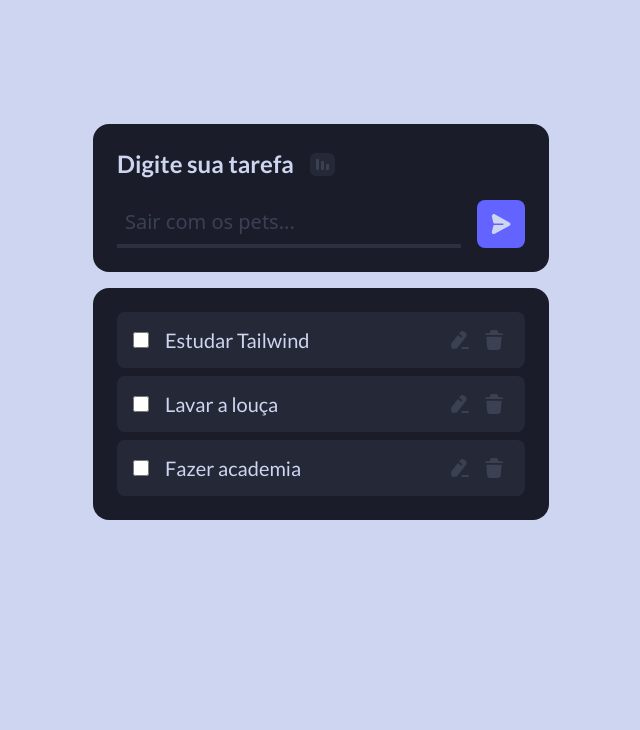
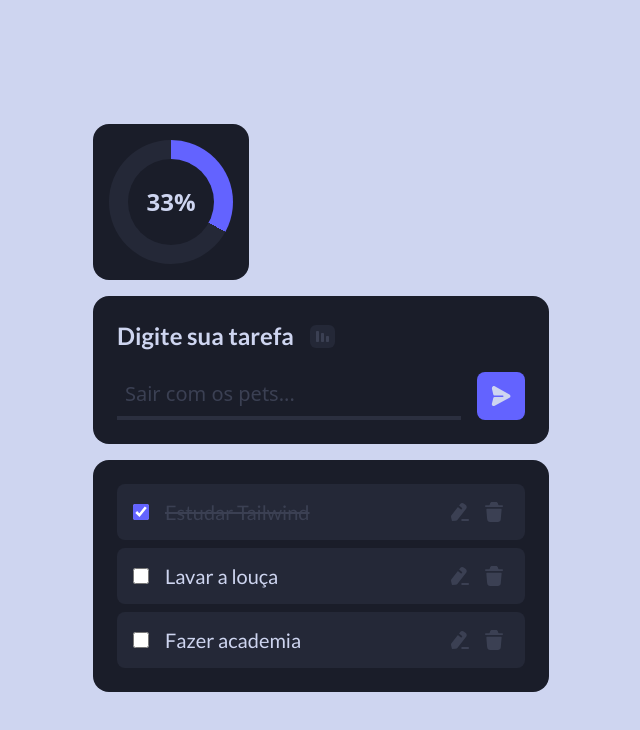
Before and after one commit to Alisson-Lima/tailwind_todo, a React (Vite) app: page / in a window 1280 px wide. Shown: the top 730 px of the page, without its empty margins (319-959 px from the left). Built offline with nearby package versions, Linux system fonts and the light colour scheme.

Commit message:
Organize types, change task structure, add progress graphic component without animation

```diff
--- a/src/App.tsx
+++ b/src/App.tsx
@@ -1,4 +1,5 @@
 import AddTask from './components/AddTask'
+import ProgressGraphic from './components/ProgressGraphic'
 import SistemMessage from './components/SistemMessage'
 import TasksTable from "./components/TasksTable"
 import MyContexts from './context/MyContexts'
@@ -11,6 +12,7 @@ function App(): React.ReactNode {
     >
       <div className="todo_container max-w-[456px] w-full relative flex-col flex gap-4 px-4 md:px-0 my-[124px]">
         <MyContexts>
+          <ProgressGraphic/>
           <SistemMessage/>
           <AddTask/>
           <TasksTable/>
--- a/src/components/AddTask/index.tsx
+++ b/src/components/AddTask/index.tsx
@@ -1,10 +1,11 @@
 import React, { useContext, useRef, useState } from 'react'
 import { useTaskContext } from '../../context/TaskContext'
 import { SistemMessageContext } from '../../context/SistemMessageContext'
+import { Task } from '../../types'
 
 const AddTask = () => {
 
-  const [task, setTask] = useState<string>("")
+  const [taskName, setTaskName] = useState<string>("")
   const {dispatch} = useTaskContext()
   const smContextValue = useContext(SistemMessageContext)
   const inputTask = useRef<HTMLInputElement | null>(null)
@@ -12,7 +13,7 @@ const AddTask = () => {
   const handleSubmit = (e: React.FormEvent<HTMLFormElement>): void => {
     e.preventDefault()
 
-    if(task.trim() === ""){
+    if(taskName.trim() === ""){
       smContextValue?.setSm({
         type: "ERROR",
         msg: "Você não pode adicionar uma tarefa vazia."
@@ -21,13 +22,20 @@ const AddTask = () => {
     }
 
     // Add task in tasks array...
+
+    const task: Task = {
+      content: taskName,
+      status: false
+    }
+
     dispatch({type: "ADD_TASK", payload: task})
     smContextValue?.setSm({type: "",msg: ""})
 
     if (inputTask.current) {
       inputTask.current.focus();
     }
-    setTask("")
+
+    setTaskName("")
 
   }
 
@@ -53,8 +61,8 @@ const AddTask = () => {
 
       <input
         ref={inputTask}
-        onChange={(e)=> setTask(e.target.value)}
-        value={task}
+        onChange={(e)=> setTaskName(e.target.value)}
+        value={taskName}
         type="text"
         placeholder="Sair com os pets..."
         className=" max-w-[344px] w-full p-2 text-lg md:text-xl bg-transparent border-b-4 border-gray-400 placeholder:text-gray-300 outline-none focus:border-purple transition-colors"
--- /dev/null
+++ b/src/components/ProgressGraphic/Circle.tsx
@@ -0,0 +1,19 @@
+import { ReactNode } from "react"
+
+type CircleProps = {
+    per: number
+    children: ReactNode
+}
+
+const Circle = ({per, children}: CircleProps) => {
+    return (
+        <div
+            style={{background: `conic-gradient(#6363ff ${per}%, #242837 0%)`, transition: 2+"s"}}
+            className="flex justify-center items-center w-[124px] h-[124px] rounded-full relative transition-colors"
+        >
+            {children}
+        </div>
+    )
+}
+
+export default Circle
--- /dev/null
+++ b/src/components/ProgressGraphic/index.tsx
@@ -0,0 +1,40 @@
+import { useEffect, useState } from "react"
+import { useTaskContext } from "../../context/TaskContext"
+import Circle from "./circle"
+
+const ProgressGraphic = () => {
+
+    const {tasks} = useTaskContext()
+    const [percentege, setPercentege] = useState<number>(0)
+
+    const getPercentege = () =>{
+
+        const total = tasks.length
+        const done = tasks.filter(tasks => tasks.status === true).length
+        const percentegeDone = (done / total) * 100
+        setPercentege(parseFloat(percentegeDone.toFixed(0)))
+
+    }
+
+    useEffect(()=>{
+        getPercentege()
+    }, [tasks])
+
+    useEffect(()=>{
+        getPercentege()
+    },[])
+
+
+
+    return (
+        <div className=" bg-gray-600 p-4 w-fit h-fit rounded-2xl">
+            <Circle per={percentege}>
+                <span className="text-2xl text-gray-100 font-bold bg-gray-600 w-[70%] h-[70%] rounded-full flex justify-center items-center">
+                    {percentege}%
+                </span>
+            </Circle>
+        </div>
+    )
+}
+
+export default ProgressGraphic
--- a/src/components/Task/index.tsx
+++ b/src/components/Task/index.tsx
@@ -3,18 +3,26 @@
 import { useContext, useState } from "react"
 import { useTaskContext } from "../../context/TaskContext"
 import { SistemMessageContext } from "../../context/SistemMessageContext"
+import { Task as TypeTask } from "../../types"
 
 type TaskProps = {
-  task: string
+  task: TypeTask
 }
 
 const Task = ({task}: TaskProps) => {
 
   const {dispatch} = useTaskContext()
   const [isEdit, setIsEdit] = useState<boolean>(false)
-  const [newTask, setNewtask] = useState<string>(task)
-  const [isCheck, setIsCheck] = useState<boolean>(false)
+  const [newTask, setNewtask] = useState<TypeTask>(task)
+  const [isCheck, setIsCheck] = useState<boolean>(task.status)
   const smContextValue = useContext(SistemMessageContext)
+
+  const handleChangeStatus = () =>{
+    const updatedTask: TypeTask = {content: task.content, status: !isCheck}
+    dispatch({type: "EDIT_TASK", payload: {oldTask: task, newTask: updatedTask} })
+    setIsCheck(!isCheck)
+
+  }
 
 
   const handleDeleteTask = () => {
@@ -23,7 +31,7 @@ const Task = ({task}: TaskProps) => {
 
   const handleSaveTask = () =>{
 
-    if(newTask.trim() === ""){
+    if(newTask.content.trim() === ""){
       smContextValue?.setSm({
         type: "ERROR",
         msg: "Você não pode salvar uma tarefa vazia."
@@ -44,31 +52,32 @@ const Task = ({task}: TaskProps) => {
       <label className="h-14 w-full items-center flex gap-4 cursor-pointer">
         <input
           type="checkbox"
-          className=" accent-purple bg-red w-4 h-4 outline-none rounded-2xl relative inline-block"
-          onClick={()=>setIsCheck(!isCheck)}
+          defaultChecked={isCheck}
+          className=" accent-purple w-4 h-4 outline-none rounded-2xl relative inline-block"
+          onChange={handleChangeStatus}
         />
         {
           !isEdit ? (
             !isCheck ? (
               <p
-              className="text-md md:text-xl font-lato text-gray-100 font-medium"
+                className="text-md md:text-xl font-lato text-gray-100 font-medium"
             >
-              {task}
+              {task.content}
             </p>
             ) : (
               <p
-              className="text-md md:text-xl font-lato font-medium text-gray-300 line-through"
+                className="text-md md:text-xl font-lato font-medium text-gray-300 line-through"
             >
-              {task}
+              {task.content}
             </p>
             )
           ) : (
               <input
                 type="text"
                 className="bg-transparent w-full text-md md:text-xl outline-none text-gray-100 border-b-[1px] font-lato"
-                onChange={(e) => setNewtask(e.target.value)}
+                onChange={(e) => setNewtask({content: e.target.value, status: isCheck})}
                 autoFocus
-                value={newTask}
+                value={newTask.content}
               />
           )
         }
--- a/src/context/TaskContext.tsx
+++ b/src/context/TaskContext.tsx
@@ -1,30 +1,23 @@
 import React, { createContext, useContext, ReactNode, useReducer, Dispatch } from 'react';
 
-type ReducerAction =
-  | { type: 'ADD_TASK'; payload: string }
-  | { type: 'DELETE_TASK'; payload: string }
-  | { type: 'EDIT_TASK'; payload: { oldTask: string; newTask: string } };
+import { Task } from '../types';
+import { TaskContextReducerAction } from '../types';
 
-
-interface TaskContextProps {
-  tasks: string[];
-  dispatch: Dispatch<ReducerAction>;
+type TaskContextProps = {
+  tasks: Task[];
+  dispatch: Dispatch<TaskContextReducerAction>;
 }
 
 const TaskContext = createContext<TaskContextProps | undefined>(undefined);
 
-interface TaskContextProviderProps {
-  children: ReactNode;
-}
-
-const reducer = (state: string[], action: ReducerAction): string[] => {
+const reducer = (state: Task[], action: TaskContextReducerAction): Task[] => {
   switch (action.type) {
     case 'ADD_TASK':
       return [...state, action.payload];
     case 'DELETE_TASK':
-      return state.filter((task: string) => action.payload !== task);
+      return state.filter((task: Task) => action.payload.content !== task.content);
     case 'EDIT_TASK':
-      return state.map((task: string) =>
+      return state.map((task: Task) =>
         task === action.payload.oldTask ? action.payload.newTask : task
       );
     default:
@@ -32,9 +25,27 @@ const reducer = (state: string[], action: ReducerAction): string[] => {
   }
 };
 
+type TaskContextProviderProps = {
+  children: ReactNode;
+}
 
 export const TaskContextProvider: React.FC<TaskContextProviderProps> = ({ children }) => {
-  const initialTasks = ['Fazer academia', 'Lavar a louça', 'Estudar Tailwind'];
+
+  const initialTasks: Task[] = [
+    {
+      content: "Fazer academia",
+      status: false
+    },
+    {
+      content: "Lavar a louça",
+      status: false
+    },
+    {
+      content: "Estudar Tailwind",
+      status: true
+    },
+  ];
+
   const [tasks, dispatch] = useReducer(reducer, initialTasks);
 
   const taskContextValue: TaskContextProps = {
--- /dev/null
+++ b/src/types/index.ts
@@ -0,0 +1,15 @@
+export type Task = {
+    content: string,
+    status: boolean
+}
+
+// Sistem Message Type
+export type Sm = {
+    type: string,
+    msg: string
+}
+
+export type TaskContextReducerAction =
+  | { type: 'ADD_TASK'; payload: Task }
+  | { type: 'DELETE_TASK'; payload: Task }
+  | { type: 'EDIT_TASK'; payload: { oldTask: Task; newTask: Task } };
```
Also changed, not shown: src/context/SistemMessageContext.tsx (+1 -6 lines).
